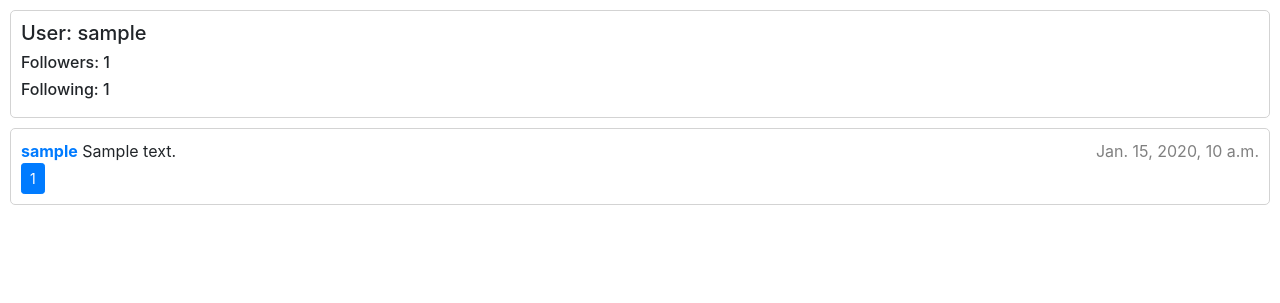
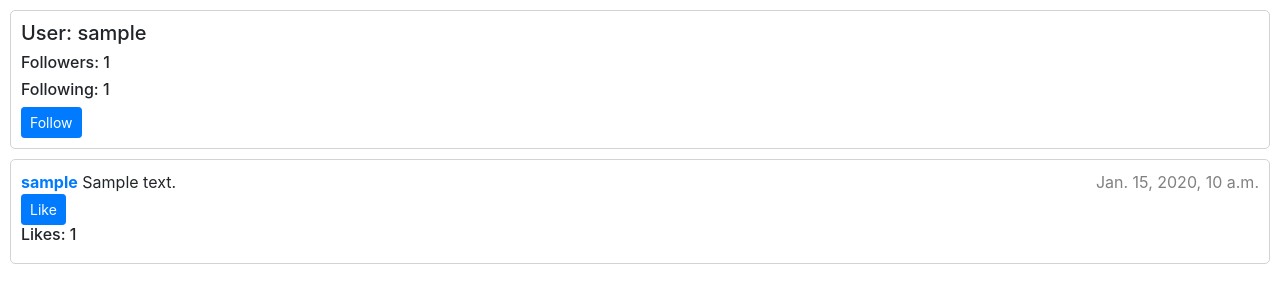
Before and after one commit to languephone/Web50-Network, a Django app: a page that uses network/templates/network/profile.html in a window 1280 px wide. Shown: the part 56-359 px from the top of the page. Run offline with Django 3.2, Linux system fonts and the light colour scheme; tables that the repository leaves empty hold one stand-in row (values such as "Sample post"); some libraries are stand-ins or nearby versions.

Commit message:
Separated Like count from button and added Follow button.

```diff
--- a/network/templates/network/index.html
+++ b/network/templates/network/index.html
@@ -19,8 +19,9 @@
             <form action="{% url 'like' %}" method="post">
                 {% csrf_token %}
                 <input type="hidden" name="post" value="{{ post.id }}">
-                <input type="submit" name="like" value="{{ post.count_likes }}" class="post-likes btn btn-primary btn-sm">
+                <input type="submit" name="like" value="Like" class="post-likes btn btn-primary btn-sm">
             </form>
+            <h6>Likes: {{ post.count_likes }}</h6>
         </div>
     {% endfor %}
 {% endblock %}
--- a/network/templates/network/profile.html
+++ b/network/templates/network/profile.html
@@ -5,6 +5,11 @@
     <h5>User: {{ username }}</h5>
     <h6>Followers: {{ followers_count }}</h6>
     <h6>Following: {{ following_count }}</h6>
+    <form action="{% url 'follow' %}" method="post">
+        {% csrf_token %}
+        <input type="hidden" name="following" value="{{ username }}">
+        <input type="submit" name="follow" value="Follow" class="btn btn-primary btn-sm">
+    </form>
 </div>
     {% for post in posts %}
         <div class="post">
@@ -15,8 +20,9 @@
             <form action="{% url 'like' %}" method="post">
                 {% csrf_token %}
                 <input type="hidden" name="post" value="{{ post.id }}">
-                <input type="submit" name="like" value="{{ post.count_likes }}" class="post-likes btn btn-primary btn-sm">
+                <input type="submit" name="like" value="Like" class="post-likes btn btn-primary btn-sm">
             </form>
+            <h6>Likes: {{ post.count_likes }}</h6>
         </div>
     {% endfor %}
 {% endblock %}
```
